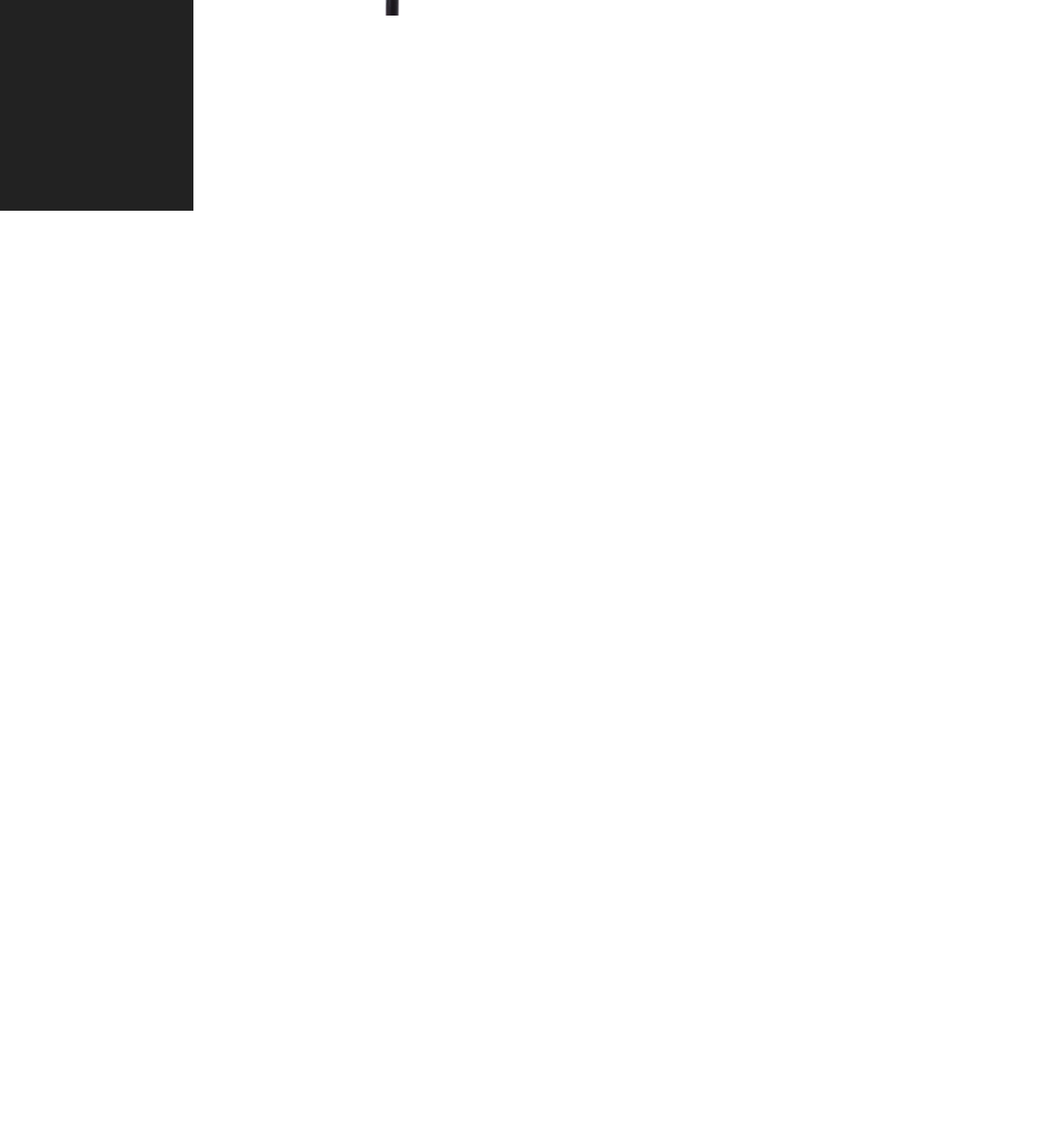
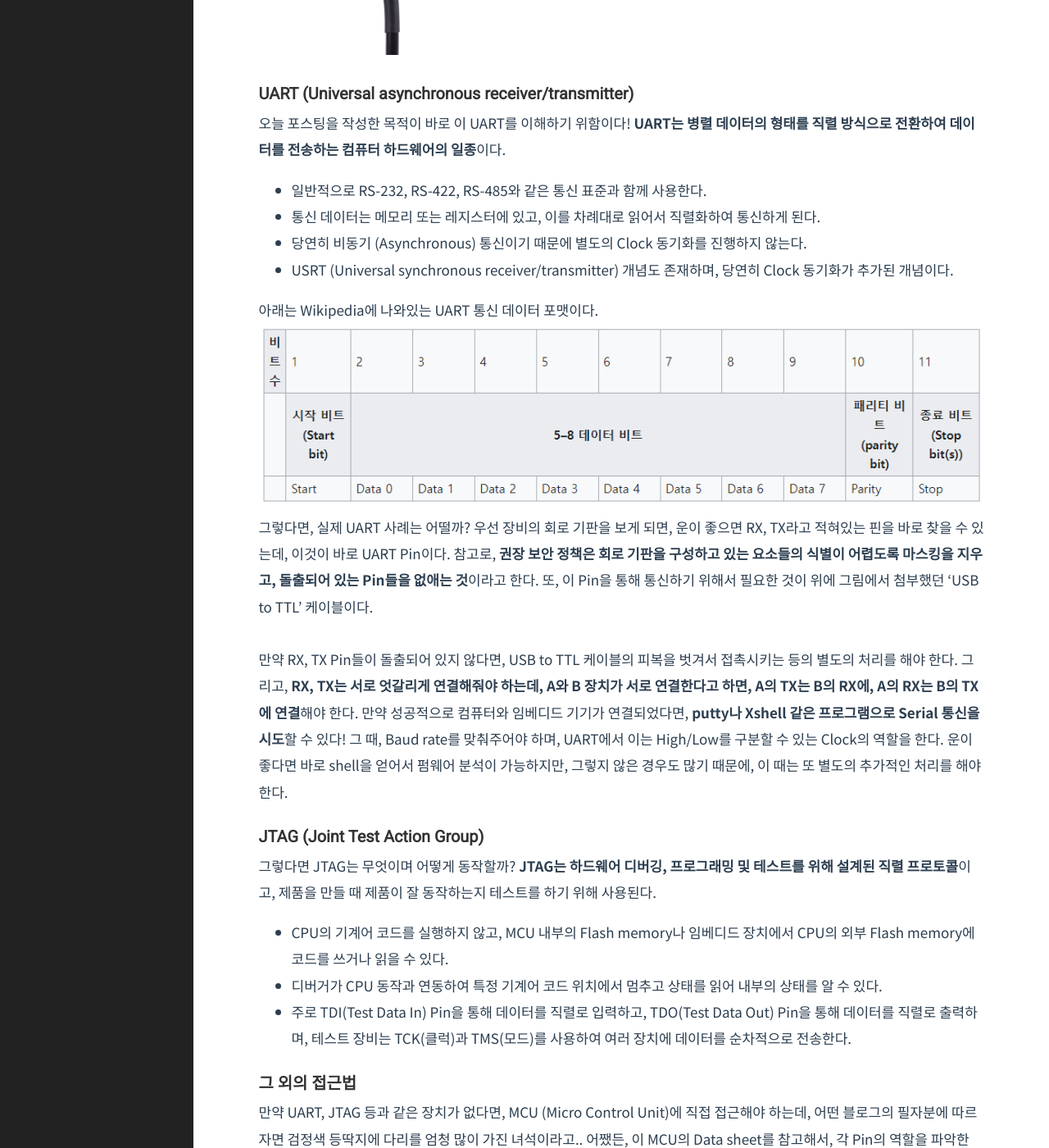
Before and after one commit to Herrtane/Herrtane.github.io, a Jekyll site: the page built from _posts/Embedded/2024-09-24-embedded-serialcom.markdown, in a window 1280 px wide and 1400 px high, scrolled down 2528 px. Shown: the whole window at 82% size. Built offline with Jekyll 4.4.1, drawn with Linux system fonts in a browser that asks for light colours; comment, search, counter and statistics services are not loaded; before the commit the page ends 2785 px from its top, so only the background shows below that; some of the changed text lies outside the part shown.

Commit message:
Post serial

```diff
--- a/_posts/Embedded/2024-09-24-embedded-serialcom.markdown
+++ b/_posts/Embedded/2024-09-24-embedded-serialcom.markdown
@@ -1,6 +1,6 @@
 ---
 layout: post
-title: <Embedded> 4. Embedded Serial Communication
+title: <Embedded> 4. Embedded Serial Communication, Flash Memory Dump
 date: 2024-09-24 12:31:23 +0900
 category: Embedded/Kernel
 comments: true
@@ -70,3 +70,46 @@ Transmitter가 이진 펄스 형태로 데이터를 보내면 Receiver가 높고
 - RX (Receiver)
 
 ![usb_to_ttl]({{site.url}}/img/usb_to_ttl_cable.jpg){: width="300" height="300"}
+
+### UART (Universal asynchronous receiver/transmitter)
+
+오늘 포스팅을 작성한 목적이 바로 이 UART를 이해하기 위함이다! **UART는 병렬 데이터의 형태를 직렬 방식으로 전환하여 데이터를 전송하는 컴퓨터 하드웨어의 일종**이다.
+
+- 일반적으로 RS-232, RS-422, RS-485와 같은 통신 표준과 함께 사용한다.
+- 통신 데이터는 메모리 또는 레지스터에 있고, 이를 차례대로 읽어서 직렬화하여 통신하게 된다.
+- 당연히 비동기 (Asynchronous) 통신이기 때문에 별도의 Clock 동기화를 진행하지 않는다.
+- USRT (Universal synchronous receiver/transmitter) 개념도 존재하며, 당연히 Clock 동기화가 추가된 개념이다.
+
+아래는 Wikipedia에 나와있는 UART 통신 데이터 포맷이다.
+
+![uart_format]({{site.url}}/img/uart_data_format.png)
+
+그렇다면, 실제 UART 사례는 어떨까? 우선 장비의 회로 기판을 보게 되면, 운이 좋으면 RX, TX라고 적혀있는 핀을 바로 찾을 수 있는데, 이것이 바로 UART Pin이다. 참고로, **권장 보안 정책은 회로 기판을 구성하고 있는 요소들의 식별이 어렵도록 마스킹을 지우고, 돌출되어 있는 Pin들을 없애는 것**이라고 한다. 또, 이 Pin을 통해 통신하기 위해서 필요한 것이 위에 그림에서 첨부했던 'USB to TTL' 케이블이다.
+
+<br/>
+
+만약 RX, TX Pin들이 돌출되어 있지 않다면, USB to TTL 케이블의 피복을 벗겨서 접촉시키는 등의 별도의 처리를 해야 한다. 그리고, **RX, TX는 서로 엇갈리게 연결해줘야 하는데, A와 B 장치가 서로 연결한다고 하면, A의 TX는 B의 RX에, A의 RX는 B의 TX에 연결**해야 한다. 만약 성공적으로 컴퓨터와 임베디드 기기가 연결되었다면, **putty나 Xshell 같은 프로그램으로 Serial 통신을 시도**할 수 있다! 그 때, Baud rate를 맞춰주어야 하며, UART에서 이는 High/Low를 구분할 수 있는 Clock의 역할을 한다. 운이 좋다면 바로 shell을 얻어서 펌웨어 분석이 가능하지만, 그렇지 않은 경우도 많기 때문에, 이 때는 또 별도의 추가적인 처리를 해야 한다.
+
+### JTAG (Joint Test Action Group)
+
+그렇다면 JTAG는 무엇이며 어떻게 동작할까? **JTAG는 하드웨어 디버깅, 프로그래밍 및 테스트를 위해 설계된 직렬 프로토콜**이고, 제품을 만들 때 제품이 잘 동작하는지 테스트를 하기 위해 사용된다.
+
+- CPU의 기계어 코드를 실행하지 않고, MCU 내부의 Flash memory나 임베디드 장치에서 CPU의 외부 Flash memory에 코드를 쓰거나 읽을 수 있다.
+- 디버거가 CPU 동작과 연동하여 특정 기계어 코드 위치에서 멈추고 상태를 읽어 내부의 상태를 알 수 있다.
+- 주로 TDI(Test Data In) Pin을 통해 데이터를 직렬로 입력하고, TDO(Test Data Out) Pin을 통해 데이터를 직렬로 출력하며, 테스트 장비는 TCK(클럭)과 TMS(모드)를 사용하여 여러 장치에 데이터를 순차적으로 전송한다.
+
+### 그 외의 접근법
+
+만약 UART, JTAG 등과 같은 장치가 없다면, MCU (Micro Control Unit)에 직접 접근해야 하는데, 어떤 블로그의 필자분에 따르자면 검정색 등딱지에 다리를 엄청 많이 가진 녀석이라고.. 어쨌든, 이 MCU의 Data sheet를 참고해서, 각 Pin의 역할을 파악한 뒤, RXD, TXD 등의 부위에 직접 연결을 해야 한다.
+
+<br/>
+
+이 방법도 안된다면, 회로에서 Flash memory를 납땜을 녹여서 Desoldering한 뒤, 아두이노나 라즈베리파이에 연결해서 직접 덤프를 뜨는 **Chip off**방법이 있다. 하지만, 다시 재조립한다고 무사히 동작한다는 보장이 없으므로, 이는 최후의 보루라고 할 수 있다.
+
+### 마치며
+
+하드웨어와 관련된 지식이라 그 동안 겁먹어서 제대로 공부하지 않았었는데, 막상 공부하다보니 생각보다 굉장히 강력하게 펌웨어나 메모리 데이터를 확보할 수 있는 방법이라는 것을 깨닫게 되었다. 특히 지금 포렌식 연구와도 상당히 밀접한 관련이 있으므로, 잘 알아두어야겠다.
+
+아래는 실제 Chip off 방법과 예시가 사진과 함께 나와있는 해외 사이트 주소인데, 참고가 될 것 같아서 이곳에 남겨둔다.
+
+[Hardware Hacking](https://www.tarlogic.com/blog/hardware-hacking-chip-off-for-beginners/)
```
Also changed, not shown: img/jtag_uart.png (added), img/uart_data_format.png (added).
